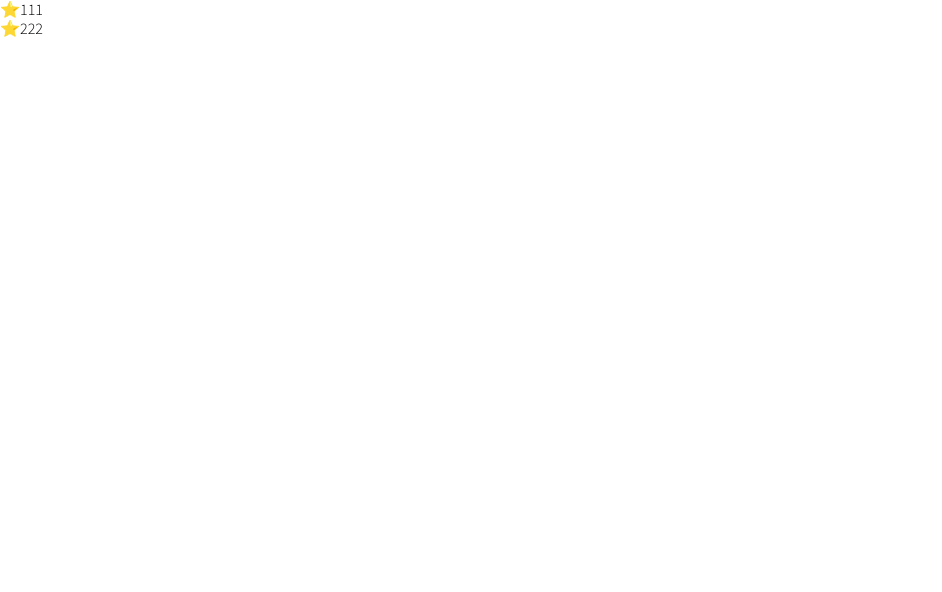
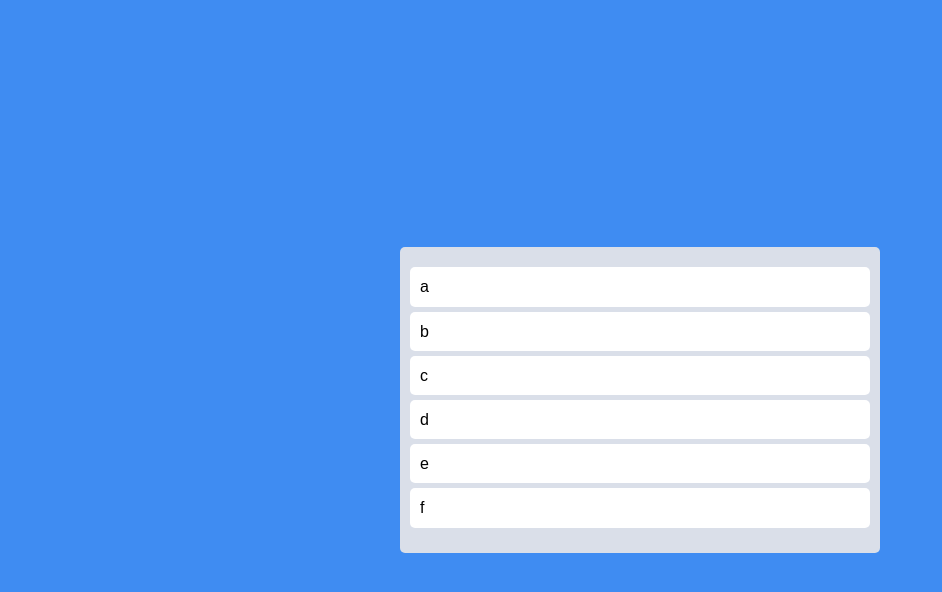
Before and after one commit to KimByul1225/react_beautiful_dnd, a React (Create React App) app: page / in a window 1280 px wide. Shown: the top 592 px of the page, without its empty margins (0-942 px from the left). Built offline with nearby package versions, Linux system fonts and the light colour scheme.

Commit message:
styled작업 및 placeholder처리

```diff
--- a/src/App.tsx
+++ b/src/App.tsx
@@ -1,4 +1,36 @@
 import { DragDropContext, Draggable, Droppable } from "react-beautiful-dnd";
+import styled from "styled-components";
+
+
+const Wrapper = styled.div`
+  display: flex;
+  justify-content: center;
+  align-items: center;
+  max-width: 480px;
+  width: 100%;
+  height: 100vh;
+  margin: 0 auto;
+`
+const Boards =styled.div`
+  display: grid;
+  grid-template-columns: repeat(1, 1fr);
+  width: 100%;
+
+`
+const Board = styled.div`
+  padding: 20px 10px 20px 10px;
+  background-color: ${(props) => props.theme.boardColor};
+  border-radius: 5px;
+  min-height: 200px;
+`
+const Card = styled.div`
+  border-radius: 5px;
+  padding: 10px 10px;
+  background-color: ${(props) => props.theme.cardColor};
+  margin-bottom: 5px;
+`
+
+const toDos = ["a", "b", "c", "d", "e", "f"];
 
 function App() {
   const onDragEnd = () => {
@@ -7,23 +39,23 @@
   return (
 
     <DragDropContext onDragEnd={onDragEnd}>
-      <Droppable droppableId="one">
-        {(provided) => <ul ref={provided.innerRef} {...provided.droppableProps}>
+    <Wrapper>
+      <Boards>
+        <Droppable droppableId="one">
+        {(provided) => <Board ref={provided.innerRef} {...provided.droppableProps}>
           {/* 9, 10, 11 */}
 
-            <Draggable draggableId="first" index={0}>
-              {(provided) => <li ref={provided.innerRef} {...provided.draggableProps} ><span {...provided.dragHandleProps
-              }>⭐️</span>111</li>}
+            {toDos.map((toDo, index) => <Draggable draggableId={toDo} index={index}>
+              {(provided) => <Card ref={provided.innerRef} {...provided.draggableProps} {...provided.dragHandleProps
+              } >{toDo}</Card>}
               {/* 12, 13, 14 */}
-            </Draggable>
+            </Draggable>)}
+            {provided.placeholder}
+          </Board>}
+        </Droppable>
+      </Boards>
+    </Wrapper>
 
-            <Draggable draggableId="second" index={1}>
-              {(provided) => <li ref={provided.innerRef} {...provided.draggableProps} ><span {...provided.dragHandleProps
-              }>⭐️</span>222</li>}
-              {/* 12, 13, 14 */}
-            </Draggable>
-          </ul>}
-      </Droppable>
 
     </DragDropContext>
   );
--- a/src/index.tsx
+++ b/src/index.tsx
@@ -61,7 +61,8 @@
 body {
   font-weight: 300;
   font-family: 'Source Sans Pro', sans-serif;
-
+  color: black;
+  background-color: ${(props) => props.theme.bgColor};
   line-height: 1.2;
 }
 a {
--- a/src/theme.ts
+++ b/src/theme.ts
@@ -1,8 +1,8 @@
 import { DefaultTheme } from "styled-components";
 
 export const darkTheme: DefaultTheme = {
-    bgColor: "#2f3640",
-    textColor: "white",
-    accentColor: "#9c88ff",
-    cardBgColor: "transparent",
+    bgColor: "#3f8cf2",
+    boardColor: "#DADFE9",
+    cardColor: "white"
+
 };
```
Also changed, not shown: src/styled.d.ts (added, +9 -0 lines).
